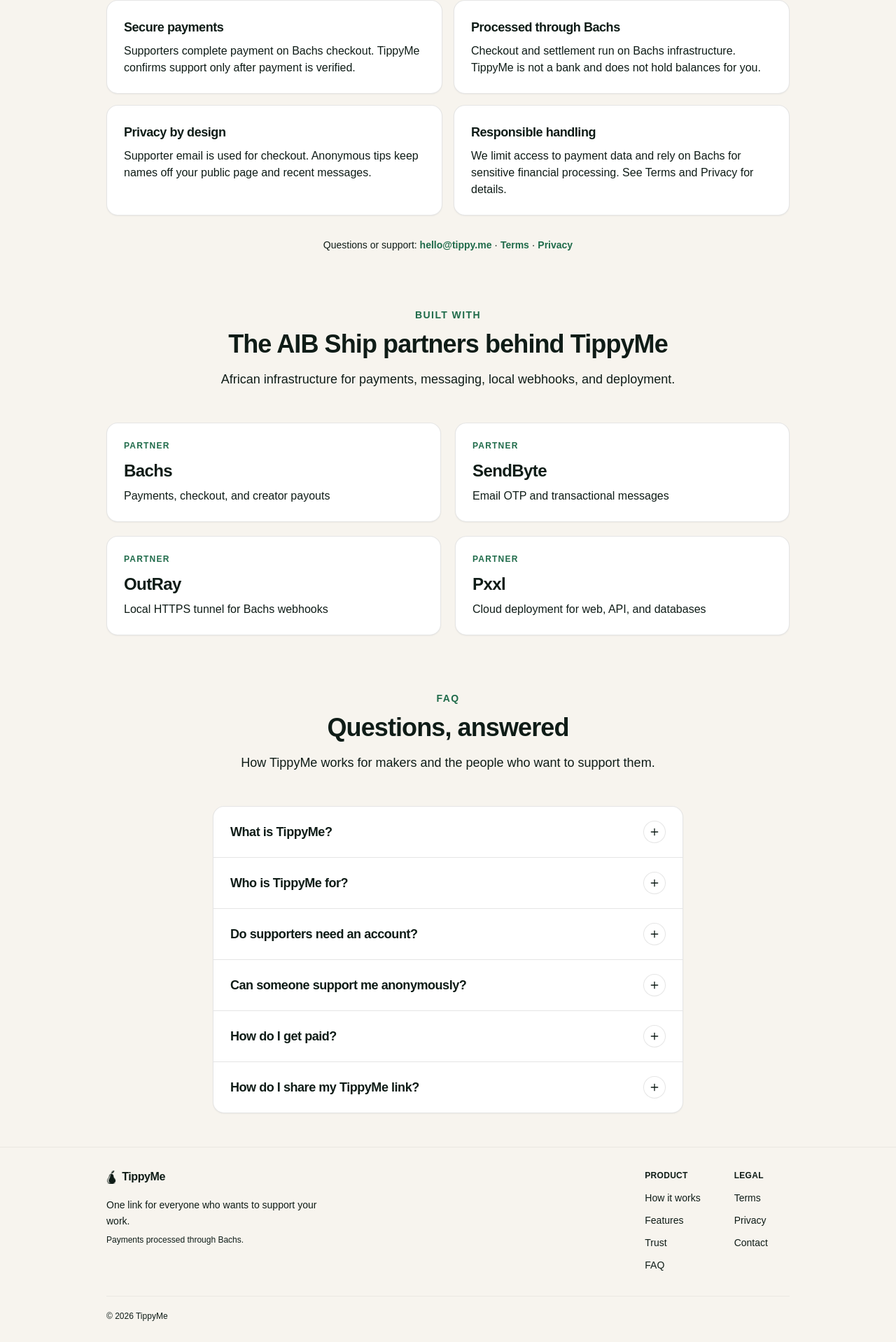
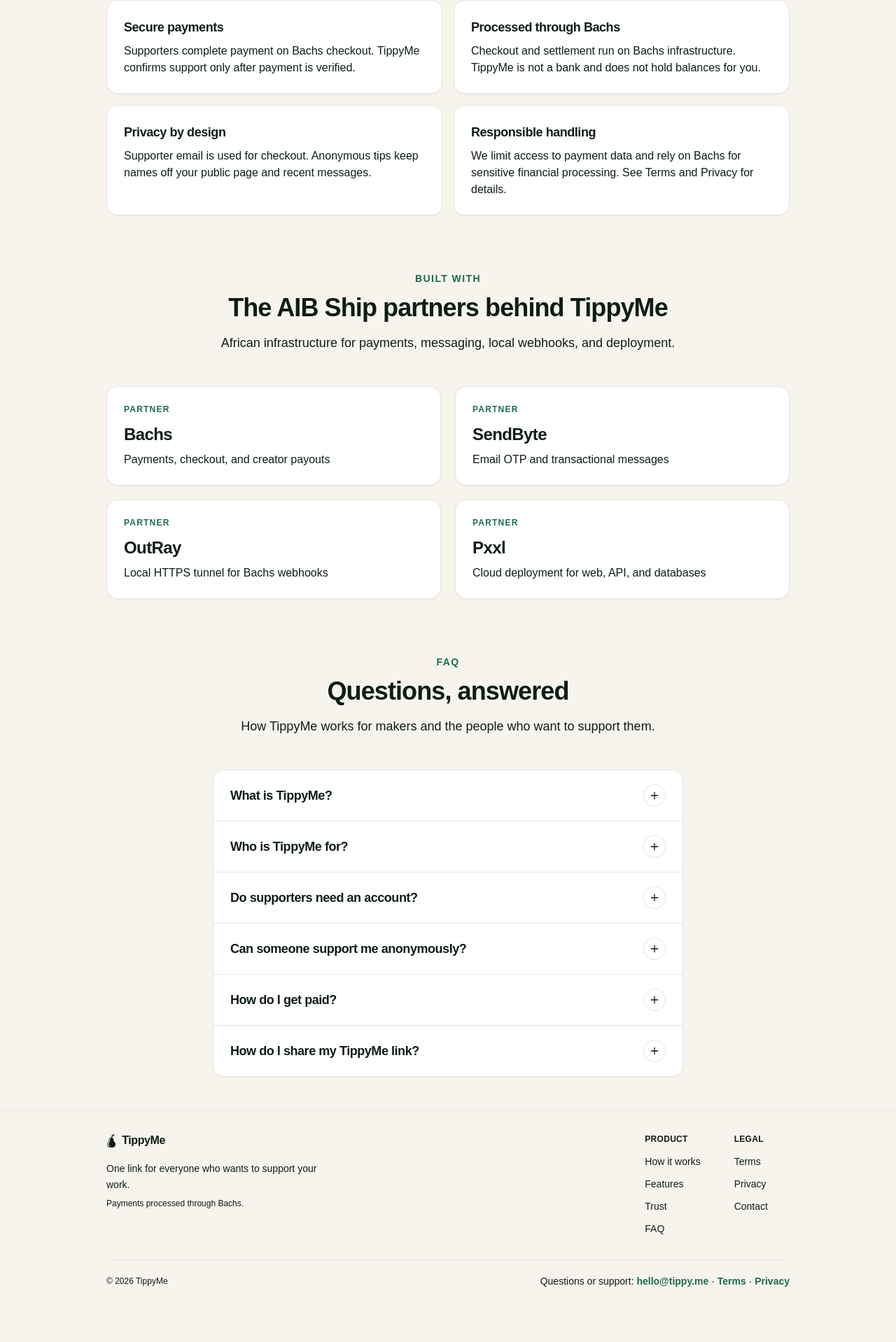
Before and after one commit to iyanuloluwa-Miracle/CHEER, a Nuxt app in the folder apps/web/: page / in a window 1280 px wide. Shown: the part 4793-6711 px from the top of the page at 70% size. After the commit the page ends 6666 px from the top, so only its background shows below. Built offline with nearby package versions, Linux system fonts and the light colour scheme; no server answers; a web font is replaced by a local one.

Commit message:
feat: removed the nottom cta section

```diff
--- a/apps/web/components/landing/TrustSection.vue
+++ b/apps/web/components/landing/TrustSection.vue
@@ -29,24 +29,6 @@
           </p>
         </li>
       </ul>
-
-      <p class="mt-8 text-center text-sm text-cheer-ink/60">
-        Questions or support:
-        <a
-          href="mailto:hello@tippy.me"
-          class="font-semibold text-cheer-leaf underline-offset-2 hover:underline focus-visible:outline-none focus-visible:ring-2 focus-visible:ring-cheer-leaf"
-        >hello@tippy.me</a>
-        ·
-        <NuxtLink
-          to="/terms"
-          class="font-semibold text-cheer-leaf underline-offset-2 hover:underline focus-visible:outline-none focus-visible:ring-2 focus-visible:ring-cheer-leaf"
-        >Terms</NuxtLink>
-        ·
-        <NuxtLink
-          to="/privacy"
-          class="font-semibold text-cheer-leaf underline-offset-2 hover:underline focus-visible:outline-none focus-visible:ring-2 focus-visible:ring-cheer-leaf"
-        >Privacy</NuxtLink>
-      </p>
     </UiRevealOnScroll>
   </section>
 </template>
--- a/apps/web/components/layout/SiteFooter.vue
+++ b/apps/web/components/layout/SiteFooter.vue
@@ -78,9 +78,28 @@
         </div>
       </div>
 
-      <p class="mt-8 border-t border-black/5 pt-5 text-xs text-cheer-ink/45">
-        © {{ year }} TippyMe
-      </p>
+      <div class="mt-8 flex flex-col gap-3 border-t border-black/5 pt-5 sm:flex-row sm:items-center sm:justify-between">
+        <p class="text-xs text-cheer-ink/45">
+          © {{ year }} TippyMe
+        </p>
+        <p class="text-sm text-cheer-ink/60">
+          Questions or support:
+          <a
+            href="mailto:hello@tippy.me"
+            class="font-semibold text-cheer-leaf underline-offset-2 hover:underline focus-visible:outline-none focus-visible:ring-2 focus-visible:ring-cheer-leaf"
+          >hello@tippy.me</a>
+          ·
+          <NuxtLink
+            to="/terms"
+            class="font-semibold text-cheer-leaf underline-offset-2 hover:underline focus-visible:outline-none focus-visible:ring-2 focus-visible:ring-cheer-leaf"
+          >Terms</NuxtLink>
+          ·
+          <NuxtLink
+            to="/privacy"
+            class="font-semibold text-cheer-leaf underline-offset-2 hover:underline focus-visible:outline-none focus-visible:ring-2 focus-visible:ring-cheer-leaf"
+          >Privacy</NuxtLink>
+        </p>
+      </div>
     </div>
   </footer>
 </template>
```
